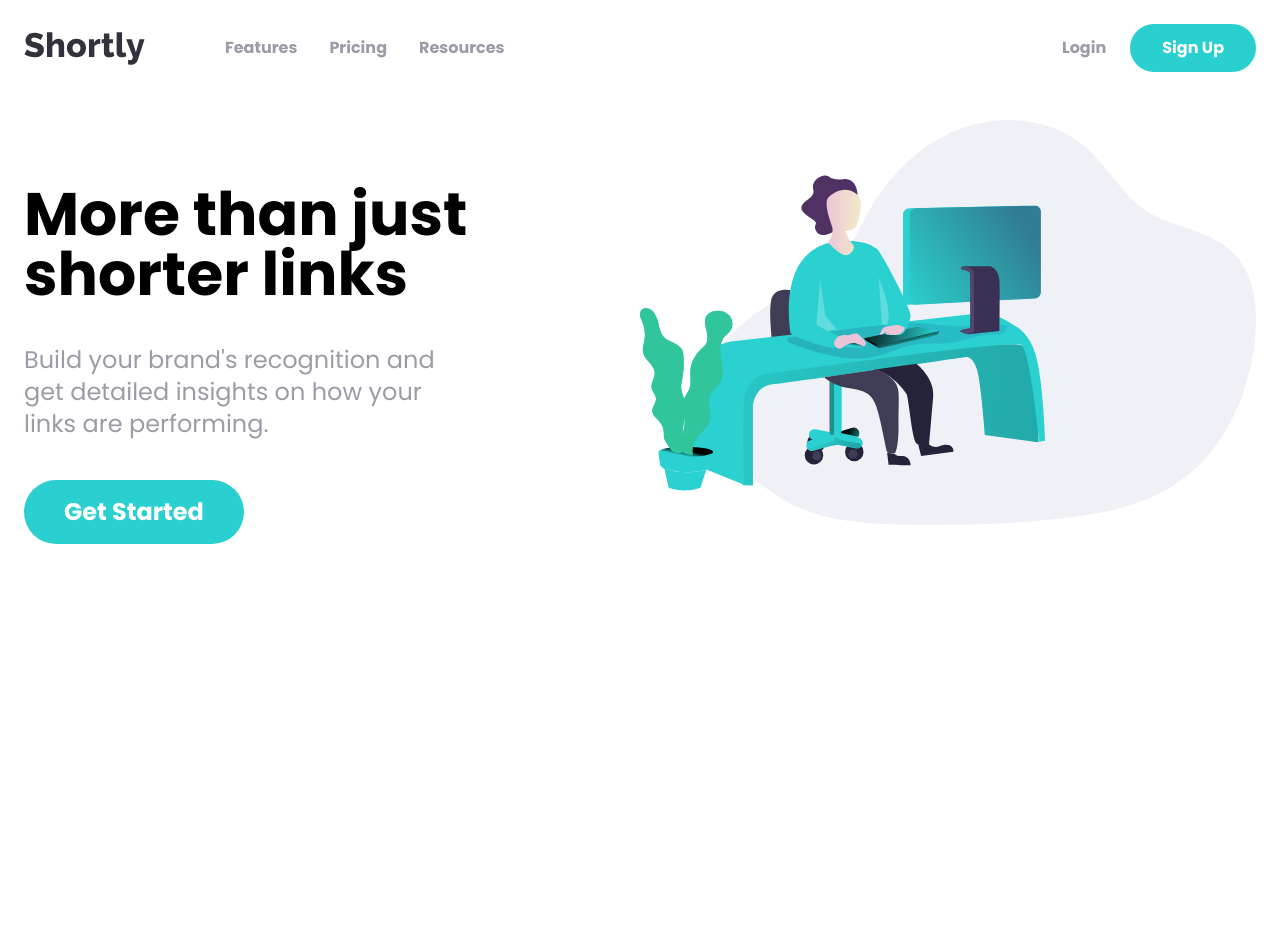
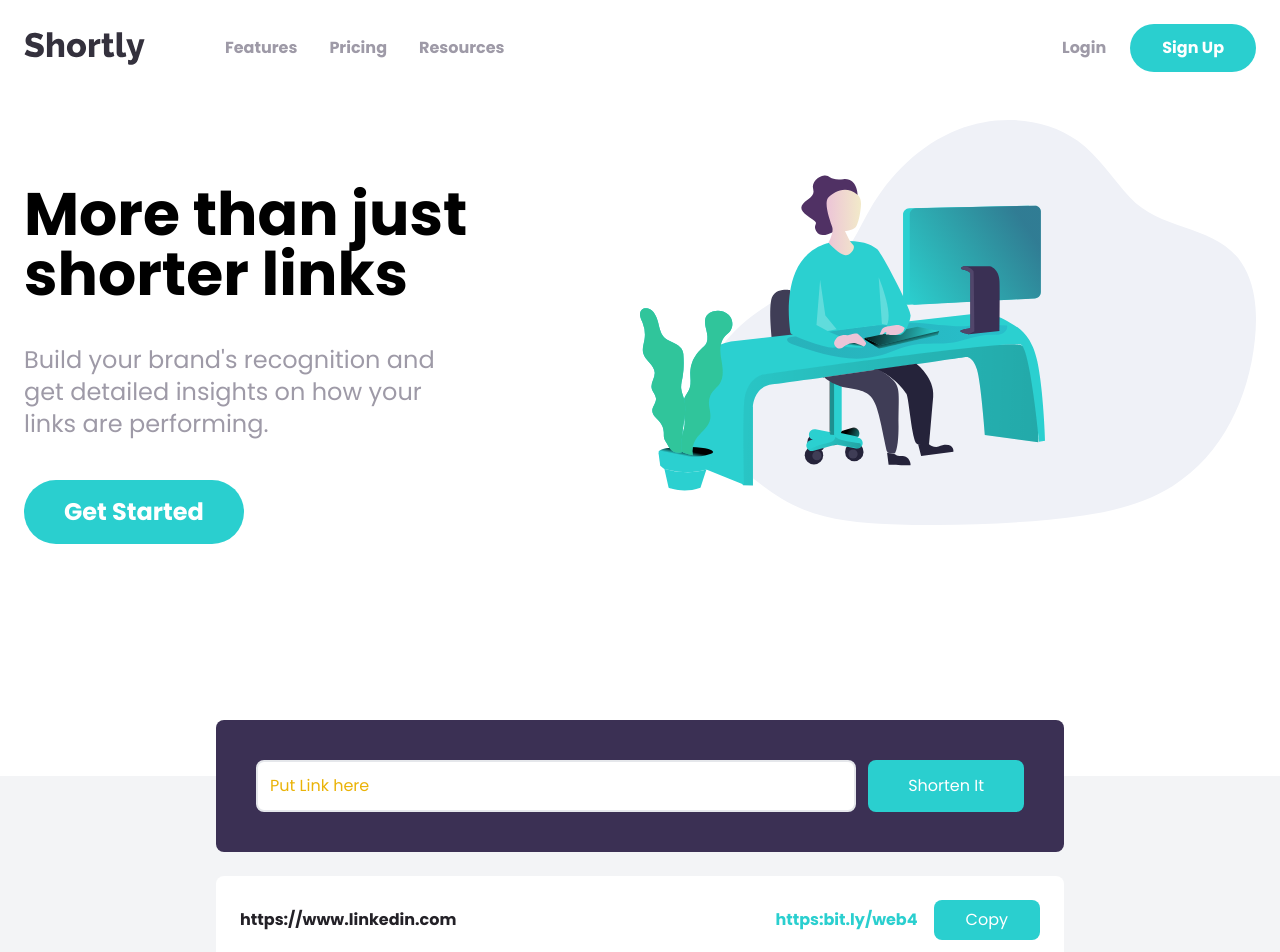
Before and after one commit to AbdullahFathan/shortly-web, a React (Vite) app: page / in a window 1280 px wide. Shown: the top 952 px of the page. Before the commit the page ends 800 px from the top, so only its background shows below. Built offline with nearby package versions, Linux system fonts and the light colour scheme.

Commit message:
style: form component done

```diff
--- a/src/App.jsx
+++ b/src/App.jsx
@@ -1,11 +1,13 @@
 import Hero from "./components/Hero";
 import Navbar from "./components/Navbar";
+import Shorten from "./components/Shorten";
 
 const App = () => {
   return (
     <main>
       <Navbar />
       <Hero />
+      <Shorten />
     </main>
   );
 };
--- /dev/null
+++ b/src/components/LinkCard.jsx
@@ -0,0 +1,19 @@
+const LinkCard = () => {
+  return (
+    <div className="flex flex-col items-center justify-between w-full p-6 bg-white rounded-lg md:flex-row">
+      <p className="font-bold text-center text-veryDarkViolet md:text-left">
+        https://www.linkedin.com
+      </p>
+      <div className=" flex flex-row items-center justify-end flex-1 space-x-4 space-y-2 md:space-y-0">
+        <div className="font-bold text-cyan">https:bit.ly/web4</div>
+        <button
+          type="button"
+          className="p-2 px-8 text-white bg-cyan rounded-lg hover:opacity-70 focus:outline-none"
+        >
+          Copy
+        </button>
+      </div>
+    </div>
+  );
+};
+export default LinkCard;
--- /dev/null
+++ b/src/components/Shorten.jsx
@@ -0,0 +1,63 @@
+import LinkCard from "./LinkCard";
+import { useState } from "react";
+
+const Shorten = () => {
+  const [inputValue, setInputValue] = useState("");
+
+  const [error, setError] = useState("");
+
+  const handleSubmit = (e) => {
+    e.preventDefault();
+
+    if (!inputValue.trim()) {
+      setError("Error: Please enter a URL.");
+      return;
+    }
+
+    const urlRegex = /^(ftp|http|https):\/\/[^ "]+$/;
+    if (!urlRegex.test(inputValue)) {
+      setError("Error: Please enter a valid URL.");
+      return;
+    }
+
+    setError("");
+    alert("success");
+  };
+  return (
+    <section className="relative bg-gray-100">
+      <div className="max-w-4xl mx-auto p-6 space-y-6">
+        <form
+          id="link-form"
+          onSubmit={(e) => handleSubmit(e)}
+          className="relative flex flex-col w-full p-10 -mt-20 space-y-4 bg-darkViolet rounded-lg md:flex-row md:space-y-0 md:space-x-3"
+        >
+          <input
+            type="text"
+            id="link-input"
+            value={inputValue}
+            onChange={(e) => setInputValue(e.target.value)}
+            className="flex-1 p-3 border-2 rounded-lg placeholder-yellow-500 focus:outline-none "
+            placeholder="Put Link here"
+          />
+          <button
+            type="submit"
+            className="px-10 py-3 text-white bg-cyan rounded-lg hover:bg-cyanLight focus:outline-none md:py-2"
+          >
+            Shorten It
+          </button>
+          {/*Eror Message */}
+          {error && (
+            <div className="absolute left-7 bottom-3 text-red text-sm italic">
+              {error}
+            </div>
+          )}
+        </form>
+        {/*Item */}
+        <LinkCard />
+        <LinkCard />
+        <LinkCard />
+      </div>
+    </section>
+  );
+};
+export default Shorten;
```
